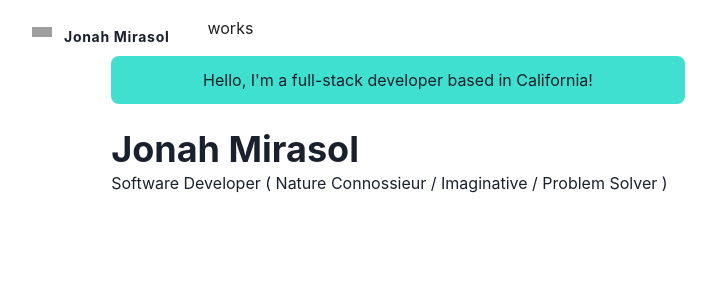
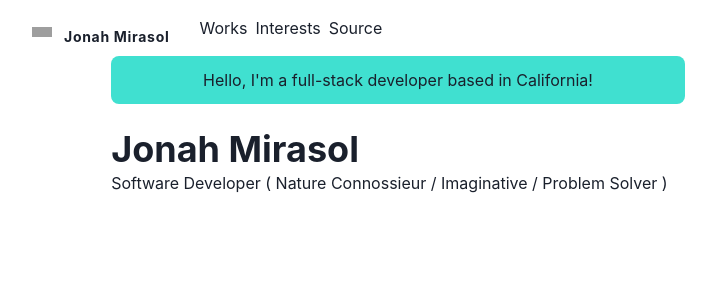
Before and after one commit to JoMiras/luckydog-homepage, a Next.js app: page / in a window 1280 px wide. Shown: the top 300 px of the page, without its empty margins (242-958 px from the left). Built offline with nearby package versions, Linux system fonts and the light colour scheme; grey boxes are pictures that could not be loaded.

Commit message:
Working on menu items/list and navbar.

```diff
--- a/components/logo.js
+++ b/components/logo.js
@@ -22,7 +22,7 @@ const Logo = () => {
     const footPrintImg = `/public/images/footprint${useColorModeValue('', '-dark')}.png`
 
     return (
-        <Link href="/">
+        <Link href="/public/images">
                 <LogoBox>
                     <Image src={footPrintImg} width={20} height={20} alt="logo" onError={(e) => {
                         console.error('Image failed to load', e.target.src);
--- a/components/navbar.js
+++ b/components/navbar.js
@@ -17,7 +17,7 @@ import {
 } from '@chakra-ui/react'
 import { HamburgerIcon  } from '@chakra-ui/icons'
 
-const LinkItem = ({ href, path, children}) => {
+const LinkItem = ({ href, path, children,}) => {
     const active = path === href
     const inactiveColor = useColorModeValue ('gray200', 'whiteAlpha.900')
     return (
@@ -61,12 +61,26 @@ const Navbar = props => {
             flexGrow={1}
             mt= {{ base: 4, md: 0}}
             >
-                <LinkItem href="/" path={path}>  {/*You need to actually put a link to a file here, you want "works" and "interests" here because you want to show that you have an interest in astronomy, a dynamic animation to get to the astronomy page would be cool. */}
-                    works
-                </LinkItem>
-            </Stack>
+            <Link>Works</Link>
+            <Link>Interests</Link>
+            <Link>Source</Link>
 
-             </Container>
+             </Stack>
+             <Box flex={1} align="right">
+                <Box ml={2} display={{base: 'inline-block', md: 'none'}}>
+                <Menu>
+                    <MenuButton as={IconButton} icon={<HamburgerIcon />} variant="outline" aria-label="Options"
+                    />
+                    <MenuList>
+                        <MenuItem>Works</MenuItem>
+                        <MenuItem>Interests</MenuItem>
+                        <MenuItem as='a' href='https://github.com/JoMiras/luckydog-homepage'>Source</MenuItem>
+
+                    </MenuList>
+                </Menu>
+                </Box>
+             </Box>
+            </Container>
         </Box>
     )
 }
```
